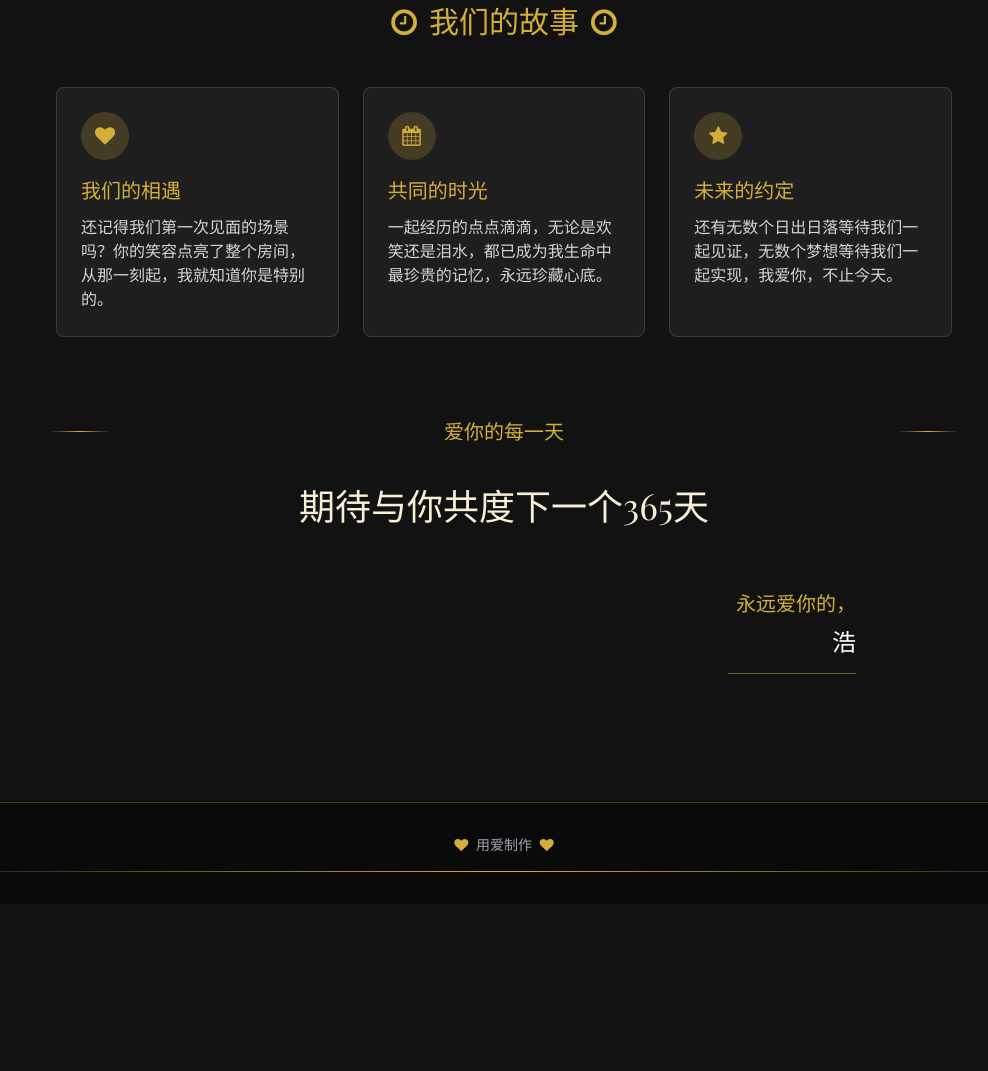
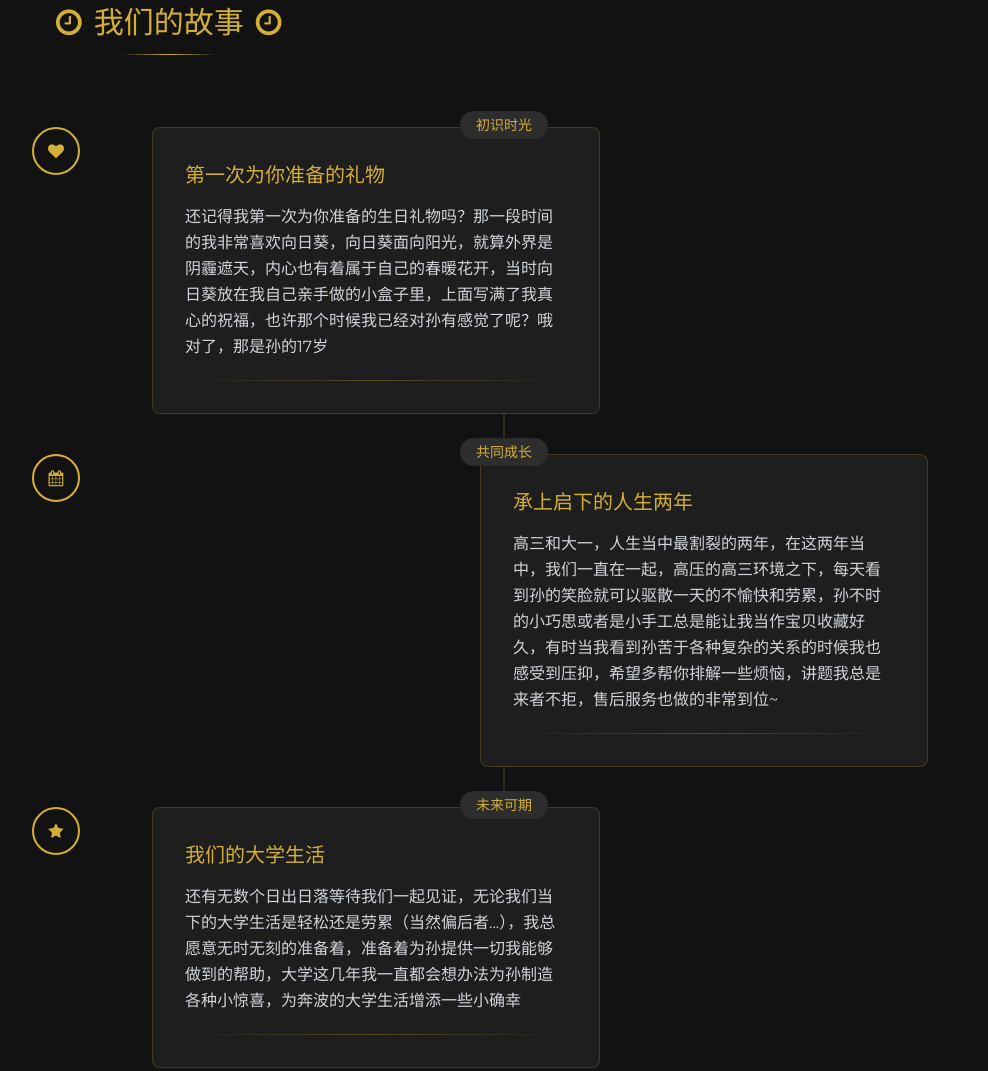
Before and after one commit to Happy-Birthday-Sun/Happy-Birthday-Sun.github.io, a plain HTML site: page index.html in a window 1280 px wide. Shown: the part 1386-2457 px from the top of the page, without its empty margins (136-1124 px from the left). Before the commit the page ends 2290 px from the top, so only its background shows below. Drawn offline with nearby package versions, Linux system fonts and the light colour scheme; a web font is replaced by a local one.

Commit message:
Update index.html

```diff
--- a/index.html
+++ b/index.html
@@ -220,36 +220,98 @@
 
   <!-- 回忆与未来区域 -->
   <section class="max-w-4xl mx-auto mb-20 scroll-reveal">
-    <h2 class="font-elegant text-3xl text-center mb-12 text-gold">
+    <h2 class="font-elegant text-3xl text-center mb-12 text-gold relative inline-block mx-auto">
       <i class="fa fa-clock-o mr-3"></i>我们的故事<i class="fa fa-clock-o ml-3"></i>
+      <div class="absolute -bottom-4 left-1/2 transform -translate-x-1/2 w-24 h-px bg-gradient-to-r from-transparent via-gold to-transparent"></div>
     </h2>
 
-    <div class="grid grid-cols-1 md:grid-cols-3 gap-6">
-      <div class="bg-dark-gray p-6 rounded-lg border border-gold/20 hover:border-gold transition-colors duration-300">
-        <div class="w-12 h-12 rounded-full bg-gold/20 flex items-center justify-center mb-4">
-          <i class="fa fa-heart text-gold text-xl"></i>
+    <div class="space-y-10 relative">
+      <!-- 时间线装饰 -->
+      <div class="absolute left-6 md:left-1/2 top-0 bottom-0 w-px bg-gold/30 transform md:-translate-x-1/2"></div>
+
+      <!-- 故事1 -->
+      <div class="relative flex flex-col md:flex-row items-start gap-6">
+        <!-- 时间点标记 -->
+        <div class="z-10 w-12 h-12 rounded-full bg-dark border-2 border-gold flex items-center justify-center flex-shrink-0 transform md:-translate-x-1/2">
+          <i class="fa fa-heart text-gold"></i>
         </div>
-        <h3 class="font-elegant text-xl text-gold mb-3">我们的相遇</h3>
-        <p class="font-modern text-gray-300">还记得我们第一次见面的场景吗？你的笑容点亮了整个房间，从那一刻起，我就知道你是特别的。</p>
+
+        <!-- 时间标签 -->
+        <div class="hidden md:block absolute left-1/2 top-3 transform -translate-x-1/2 -translate-y-full px-4 py-1 bg-medium-gray text-gold text-sm rounded-full">
+          初识时光
+        </div>
+
+        <!-- 内容卡片 -->
+        <div class="bg-dark-gray p-6 md:p-8 rounded-lg border border-gold/20 hover:border-gold transition-all duration-300 w-full md:ml-6 md:max-w-md md:mr-auto hover:shadow-[0_0_15px_rgba(212,175,55,0.15)]">
+          <h3 class="font-elegant text-xl text-gold mb-4 flex items-center">
+            <span class="md:hidden mr-2 text-sm bg-gold/20 px-2 py-0.5 rounded">初识</span>
+            第一次为你准备的礼物
+          </h3>
+          <p class="font-modern text-gray-300 leading-relaxed">
+            还记得我第一次为你准备的生日礼物吗？那一段时间的我非常喜欢向日葵，向日葵面向阳光，就算外界是阴霾遮天，内心也有着属于自己的春暖花开，当时向日葵放在我自己亲手做的小盒子里，上面写满了我真心的祝福，也许那个时候我已经对孙有感觉了呢？哦对了，那是孙的17岁
+          </p>
+
+          <!-- 底部装饰线 -->
+          <div class="mt-5 w-full h-px bg-gradient-to-r from-transparent via-gold/30 to-transparent"></div>
+        </div>
       </div>
 
-      <div class="bg-dark-gray p-6 rounded-lg border border-gold/20 hover:border-gold transition-colors duration-300">
-        <div class="w-12 h-12 rounded-full bg-gold/20 flex items-center justify-center mb-4">
-          <i class="fa fa-calendar text-gold text-xl"></i>
+      <!-- 故事2 -->
+      <div class="relative flex flex-col md:flex-row items-start gap-6">
+        <!-- 时间点标记 -->
+        <div class="z-10 w-12 h-12 rounded-full bg-dark border-2 border-gold flex items-center justify-center flex-shrink-0 transform md:-translate-x-1/2">
+          <i class="fa fa-calendar text-gold"></i>
         </div>
-        <h3 class="font-elegant text-xl text-gold mb-3">共同的时光</h3>
-        <p class="font-modern text-gray-300">一起经历的点点滴滴，无论是欢笑还是泪水，都已成为我生命中最珍贵的记忆，永远珍藏心底。</p>
+
+        <!-- 时间标签 -->
+        <div class="hidden md:block absolute left-1/2 top-3 transform -translate-x-1/2 -translate-y-full px-4 py-1 bg-medium-gray text-gold text-sm rounded-full">
+          共同成长
+        </div>
+
+        <!-- 内容卡片 -->
+        <div class="bg-dark-gray p-6 md:p-8 rounded-lg border border-gold/20 hover:border-gold transition-all duration-300 w-full md:ml-auto md:mr-6 md:max-w-md hover:shadow-[0_0_15px_rgba(212,175,55,0.15)]">
+          <h3 class="font-elegant text-xl text-gold mb-4 flex items-center">
+            <span class="md:hidden mr-2 text-sm bg-gold/20 px-2 py-0.5 rounded">成长</span>
+            承上启下的人生两年
+          </h3>
+          <p class="font-modern text-gray-300 leading-relaxed">
+            高三和大一，人生当中最割裂的两年，在这两年当中，我们一直在一起，高压的高三环境之下，每天看到孙的笑脸就可以驱散一天的不愉快和劳累，孙不时的小巧思或者是小手工总是能让我当作宝贝收藏好久，有时当我看到孙苦于各种复杂的关系的时候我也感受到压抑，希望多帮你排解一些烦恼，讲题我总是来者不拒，售后服务也做的非常到位~
+          </p>
+
+          <!-- 底部装饰线 -->
+          <div class="mt-5 w-full h-px bg-gradient-to-r from-transparent via-gold/30 to-transparent"></div>
+        </div>
       </div>
 
-      <div class="bg-dark-gray p-6 rounded-lg border border-gold/20 hover:border-gold transition-colors duration-300">
-        <div class="w-12 h-12 rounded-full bg-gold/20 flex items-center justify-center mb-4">
-          <i class="fa fa-star text-gold text-xl"></i>
+      <!-- 故事3 -->
+      <div class="relative flex flex-col md:flex-row items-start gap-6">
+        <!-- 时间点标记 -->
+        <div class="z-10 w-12 h-12 rounded-full bg-dark border-2 border-gold flex items-center justify-center flex-shrink-0 transform md:-translate-x-1/2">
+          <i class="fa fa-star text-gold"></i>
         </div>
-        <h3 class="font-elegant text-xl text-gold mb-3">未来的约定</h3>
-        <p class="font-modern text-gray-300">还有无数个日出日落等待我们一起见证，无数个梦想等待我们一起实现，我爱你，不止今天。</p>
+
+        <!-- 时间标签 -->
+        <div class="hidden md:block absolute left-1/2 top-3 transform -translate-x-1/2 -translate-y-full px-4 py-1 bg-medium-gray text-gold text-sm rounded-full">
+          未来可期
+        </div>
+
+        <!-- 内容卡片 -->
+        <div class="bg-dark-gray p-6 md:p-8 rounded-lg border border-gold/20 hover:border-gold transition-all duration-300 w-full md:ml-6 md:max-w-md md:mr-auto hover:shadow-[0_0_15px_rgba(212,175,55,0.15)]">
+          <h3 class="font-elegant text-xl text-gold mb-4 flex items-center">
+            <span class="md:hidden mr-2 text-sm bg-gold/20 px-2 py-0.5 rounded">未来</span>
+            我们的大学生活
+          </h3>
+          <p class="font-modern text-gray-300 leading-relaxed">
+            还有无数个日出日落等待我们一起见证，无论我们当下的大学生活是轻松还是劳累（当然偏后者...），我总愿意无时无刻的准备着，准备着为孙提供一切我能够做到的帮助，大学这几年我一直都会想办法为孙制造各种小惊喜，为奔波的大学生活增添一些小确幸
+          </p>
+
+          <!-- 底部装饰线 -->
+          <div class="mt-5 w-full h-px bg-gradient-to-r from-transparent via-gold/30 to-transparent"></div>
+        </div>
       </div>
     </div>
   </section>
+
 
   <!-- 倒计时和签名区域 -->
   <section class="max-w-3xl mx-auto text-center scroll-reveal">
```
